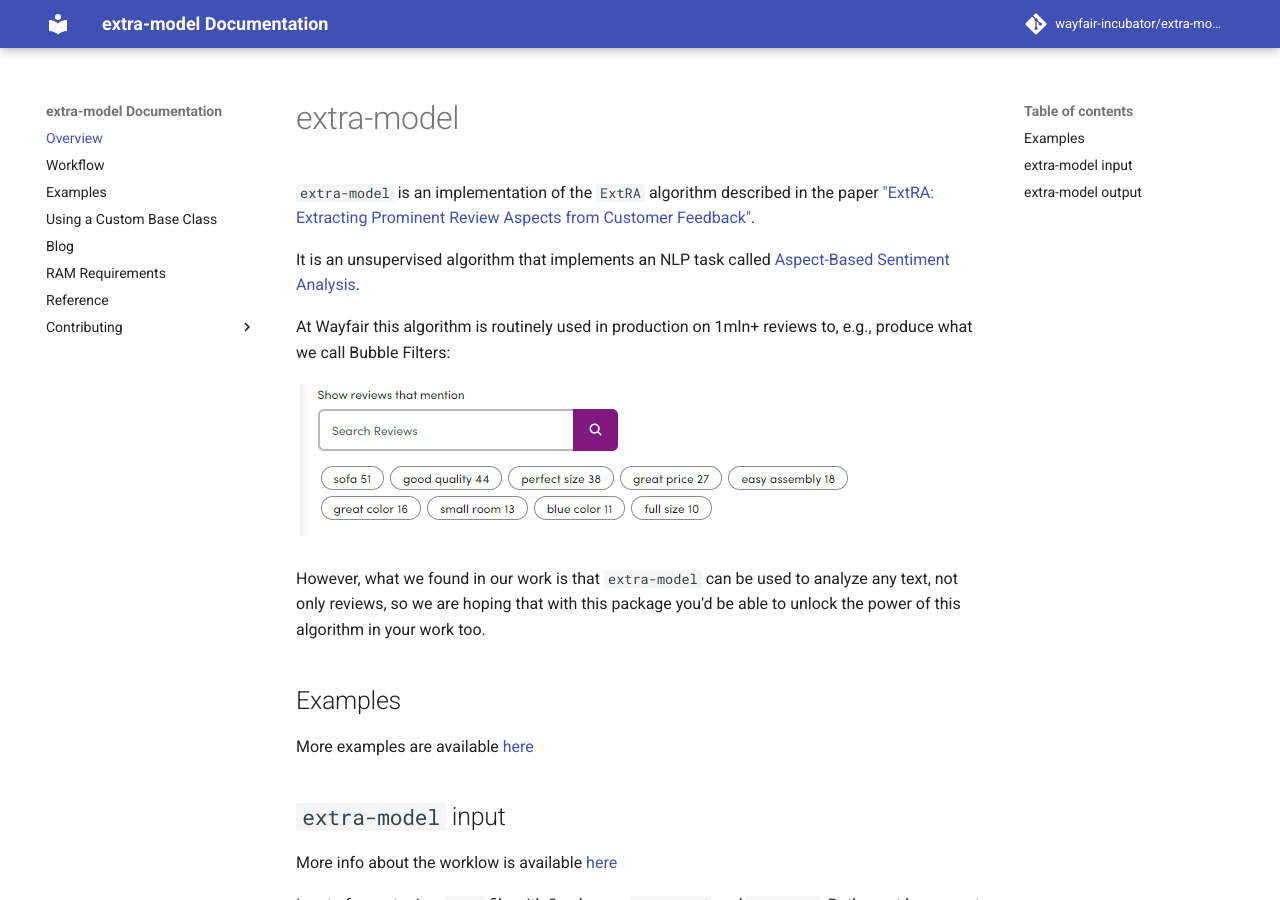
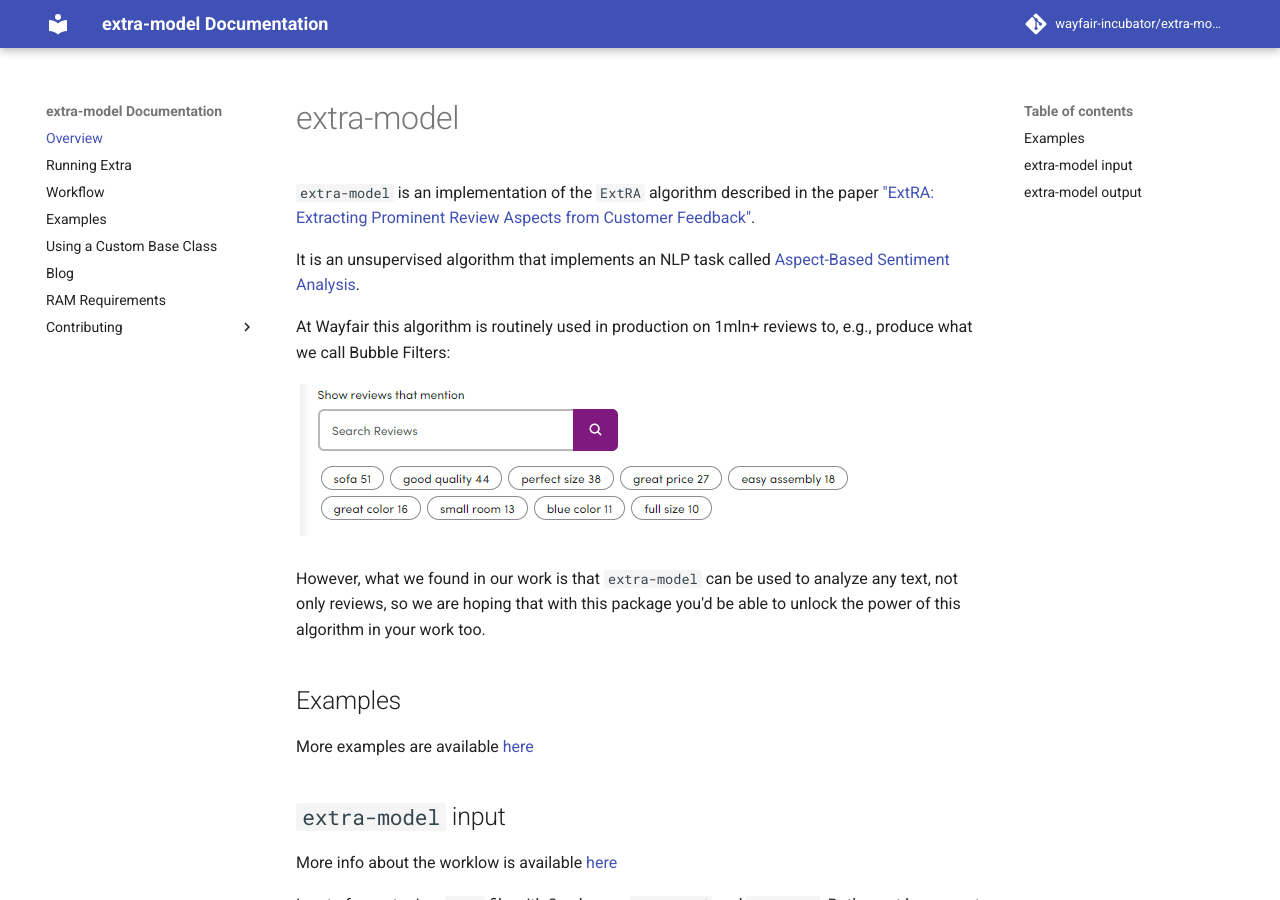
Before and after one commit to wayfair-incubator/extra-model, an MkDocs documentation site: the page built from docs/index.md, in a window 1280 px wide and 900 px high. Built offline with MkDocs 1.6.1 and Material for MkDocs 9.7.7, drawn with Linux system fonts in a browser that asks for light colours; comment, search, counter and statistics services are not loaded.

Commit message:
Need to clean up reference first. Now it does more harm than good.

```diff
--- a/mkdocs.yml
+++ b/mkdocs.yml
@@ -5,12 +5,13 @@
 docs_dir: docs
 nav:
   - Overview: index.md
+  - Running Extra: running_extra.md
   - Workflow: workflow.md
   - Examples: examples/examples.md
   - Using a Custom Base Class: custom_base_class.md
   - Blog: blog.md
   - RAM Requirements: ram_requirements.md
-  - Reference: reference.md
+#  - Reference: reference.md
   - Contributing:
     - Developer's Guide: contributing/developer_guide.md
     - Documentation: contributing/documentation.md
```
